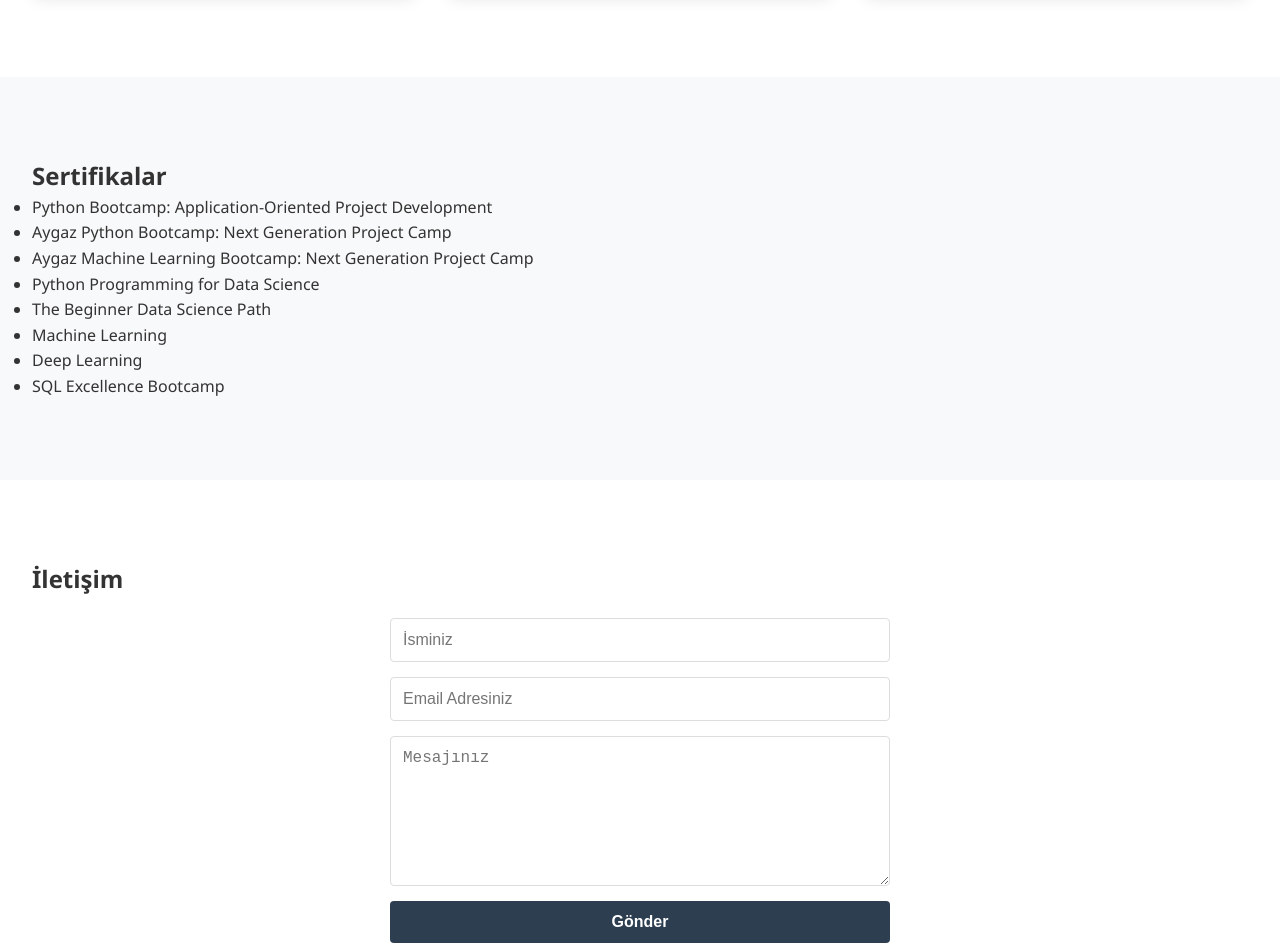
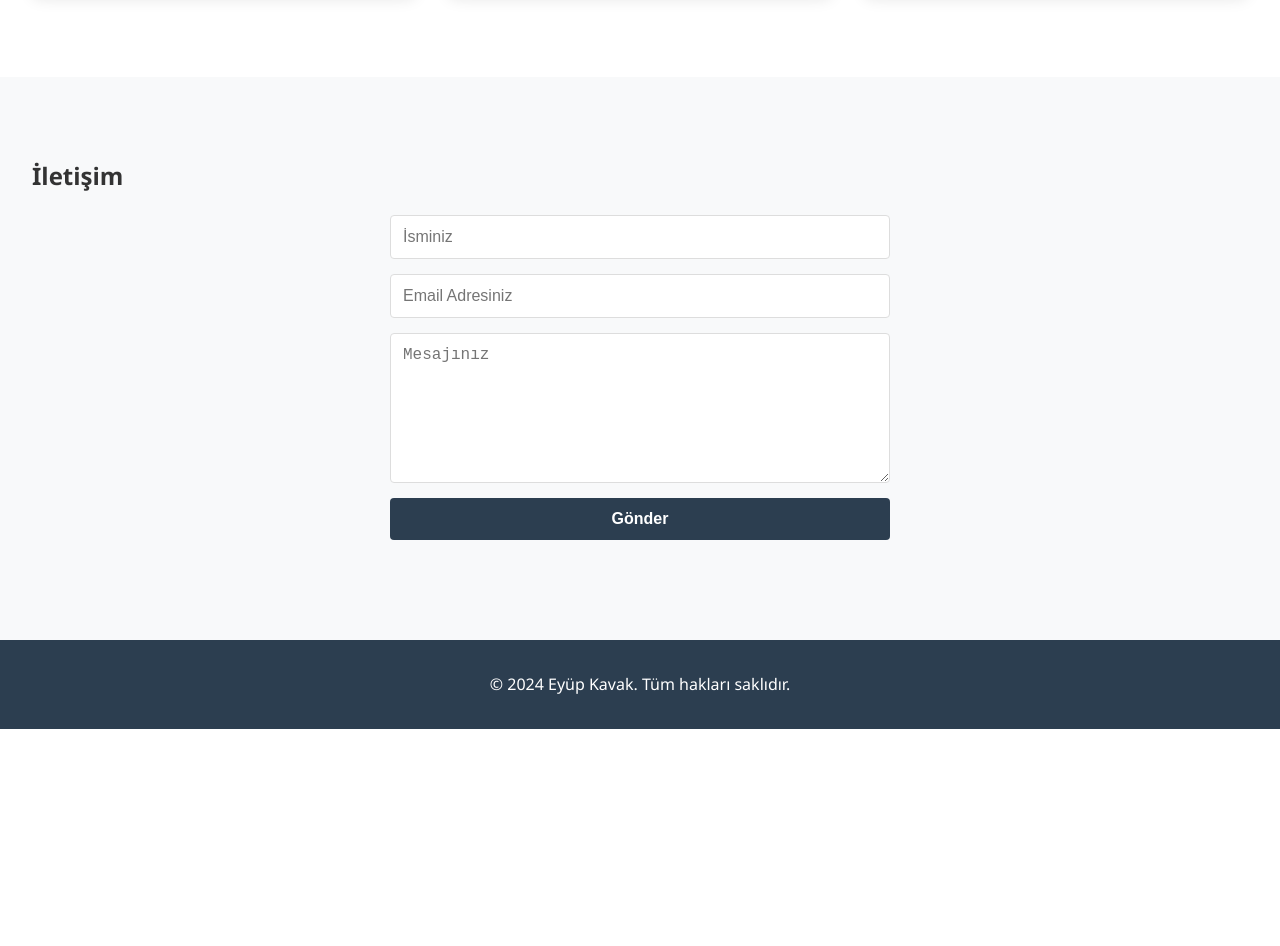
Before and after one commit to eyupkavakk/eyupkavakk.github.io, a plain HTML site: page index.html in a window 1280 px wide. Shown: the part 1350-2296 px from the top of the page. After the commit the page ends 2079 px from the top, so only its background shows below. Drawn offline with Linux system fonts and the light colour scheme.

Commit message:
Gereksiz yerler silindi ve bazı eklemeler yapıldı

```diff
--- a/index.html
+++ b/index.html
@@ -14,7 +14,6 @@
                 <li><a href="#anasayfa">Ana Sayfa</a></li>
                 <li><a href="#hakkimda">Hakkımda</a></li>
                 <li><a href="#projeler">Projeler</a></li>
-                <li><a href="#sertifikalar">Sertifikalar</a></li>
                 <li><a href="#iletisim">İletişim</a></li>
             </ul>
         </nav>
@@ -73,20 +72,6 @@
             </div>
         </section>
 
-        <section id="sertifikalar">
-            <h2>Sertifikalar</h2>
-            <ul class="sertifika-list">
-                <li>Python Bootcamp: Application-Oriented Project Development</li>
-                <li>Aygaz Python Bootcamp: Next Generation Project Camp</li>
-                <li>Aygaz Machine Learning Bootcamp: Next Generation Project Camp</li>
-                <li>Python Programming for Data Science</li>
-                <li>The Beginner Data Science Path</li>
-                <li>Machine Learning</li>
-                <li>Deep Learning</li>
-                <li>SQL Excellence Bootcamp</li>
-            </ul>
-        </section>
-
         <section id="iletisim">
             <h2>İletişim</h2>
             <form action="https://api.web3forms.com/submit" method="POST">
--- a/style.css
+++ b/style.css
@@ -186,7 +186,6 @@ button.loading::after {
     }
 }
 
-/* Footer */
 footer {
     background: var(--primary-color);
     color: white;
```
